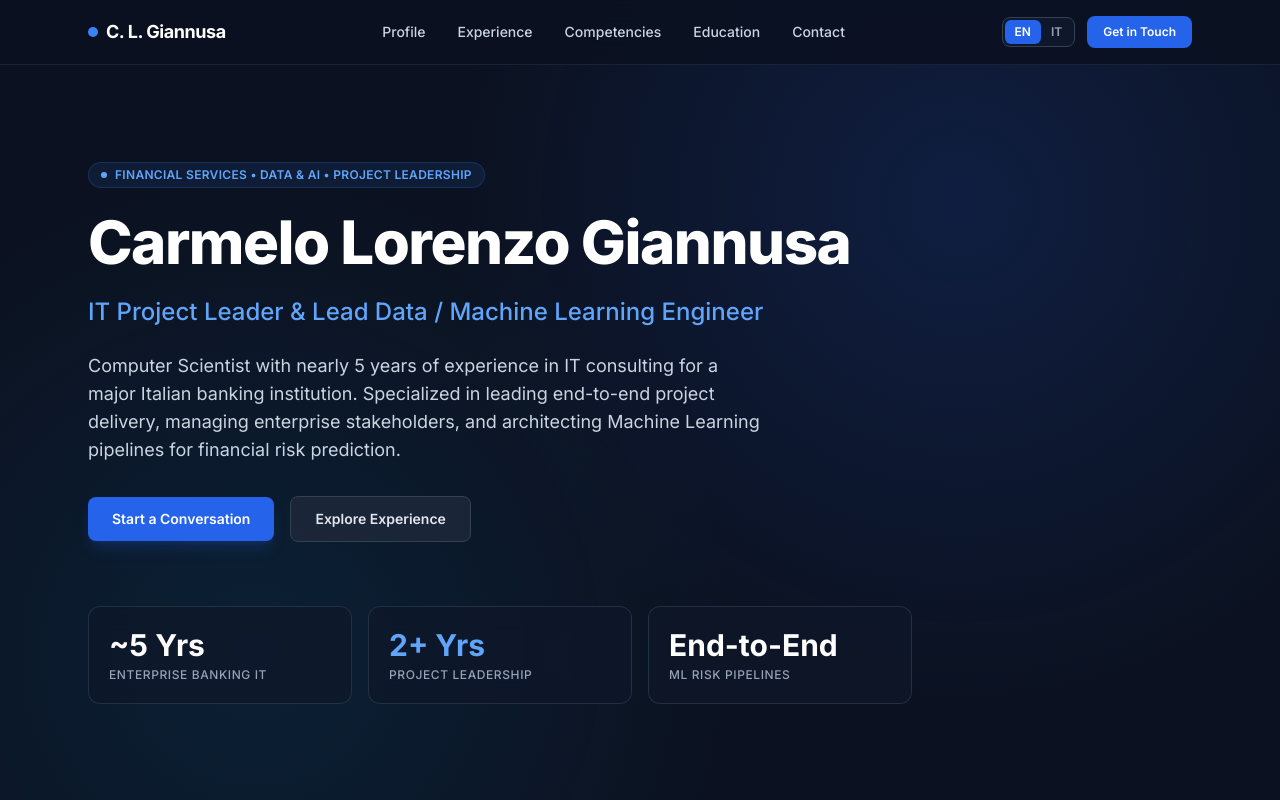
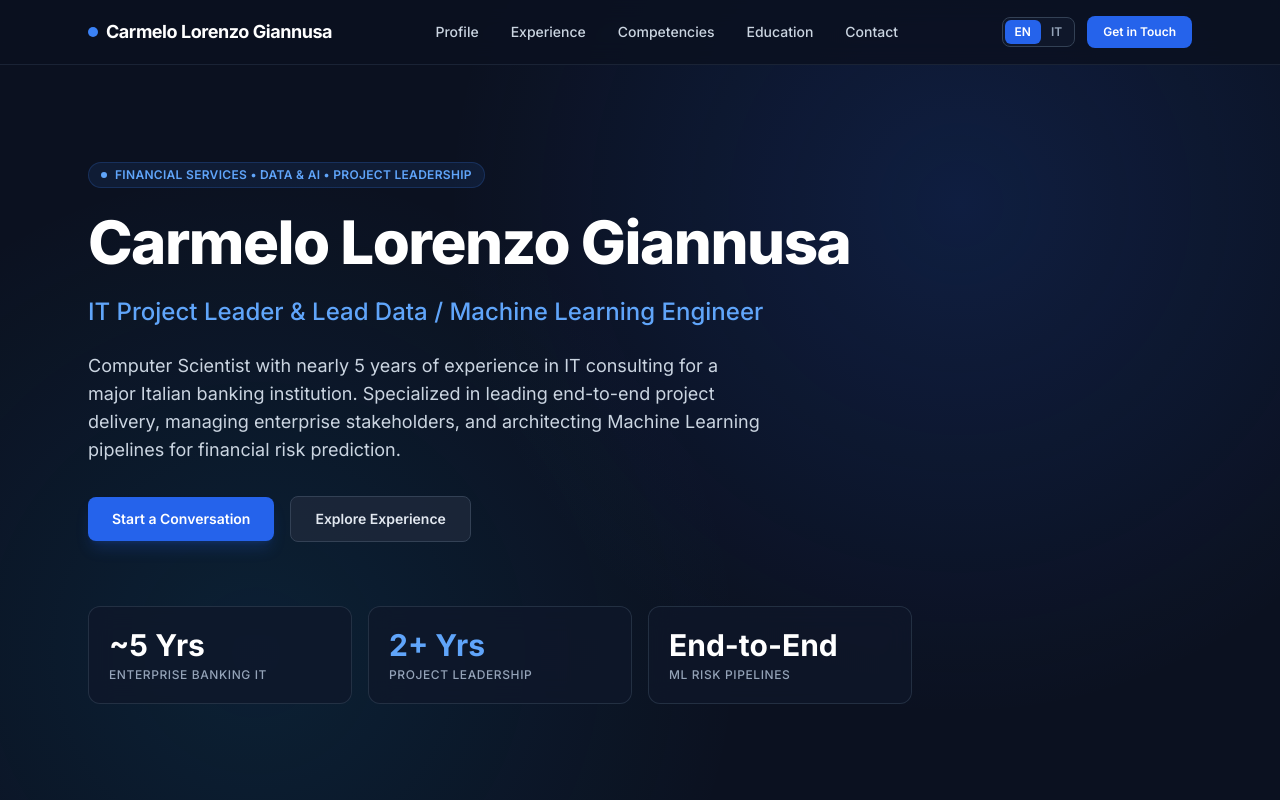
Before and after one commit to clgiadev/carmelolorenzo_giannusa.github.io, a plain HTML site: page index.html in a window 1280 px wide. Shown: the top 800 px of the page. Drawn offline with nearby package versions, Linux system fonts and the light colour scheme.

Commit message:
Update name

```diff
--- a/index.html
+++ b/index.html
@@ -32,7 +32,7 @@
     <div class="max-w-6xl mx-auto px-6 h-16 flex items-center justify-between">
       <a href="#" class="font-bold tracking-tight text-lg text-white flex items-center gap-2">
         <span class="w-2.5 h-2.5 rounded-full bg-blue-500"></span>
-        <span>C. L. Giannusa</span>
+        <span>Carmelo Lorenzo Giannusa</span>
       </a>
 
       <nav class="hidden md:flex items-center gap-8 text-sm font-medium text-slate-300">
```
